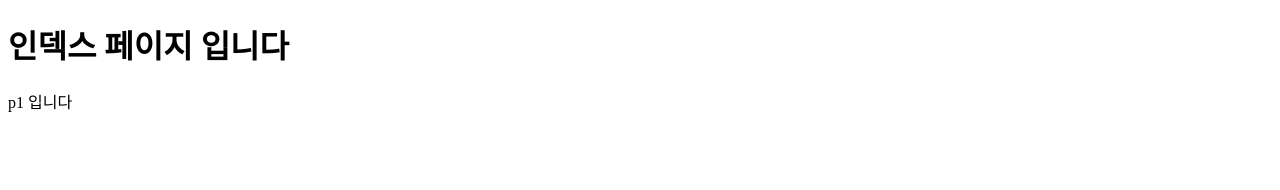
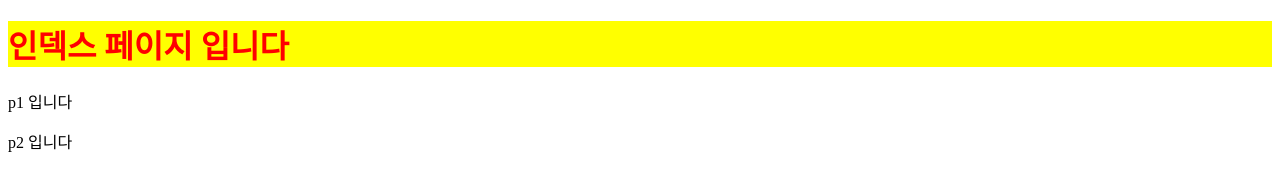
Before and after one commit to kasarotita/MySecondRepo, a plain HTML site: page index.html in a window 1280 px wide. Drawn offline with Linux system fonts and the light colour scheme.

Commit message:
h1 color changed

```diff
--- a/index.html
+++ b/index.html
@@ -4,11 +4,18 @@
     <meta charset="UTF-8">
     <meta name="viewport" content="width=device-width, initial-scale=1.0">
     <title>index.html</title>
+    <style>
+        h1{
+            color: red;
+            background-color: yellow;
+        }
+    </style>
 </head>
 <body>
     <div class="container">
         <h1>인덱스 페이지 입니다</h1>
         <p>p1 입니다</p>
+        <p>p2 입니다</p>
     </div>
 
 </body>
```
